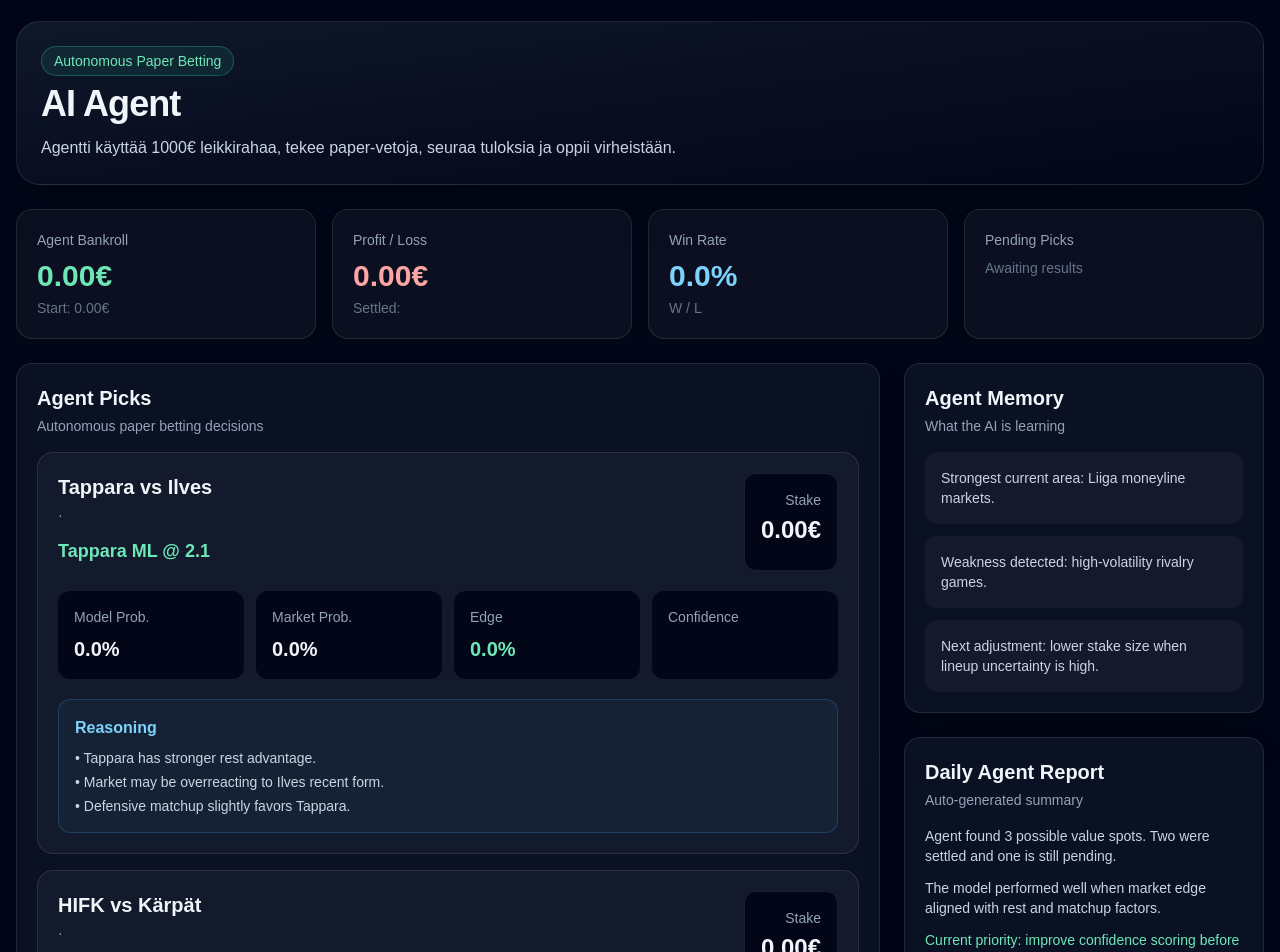
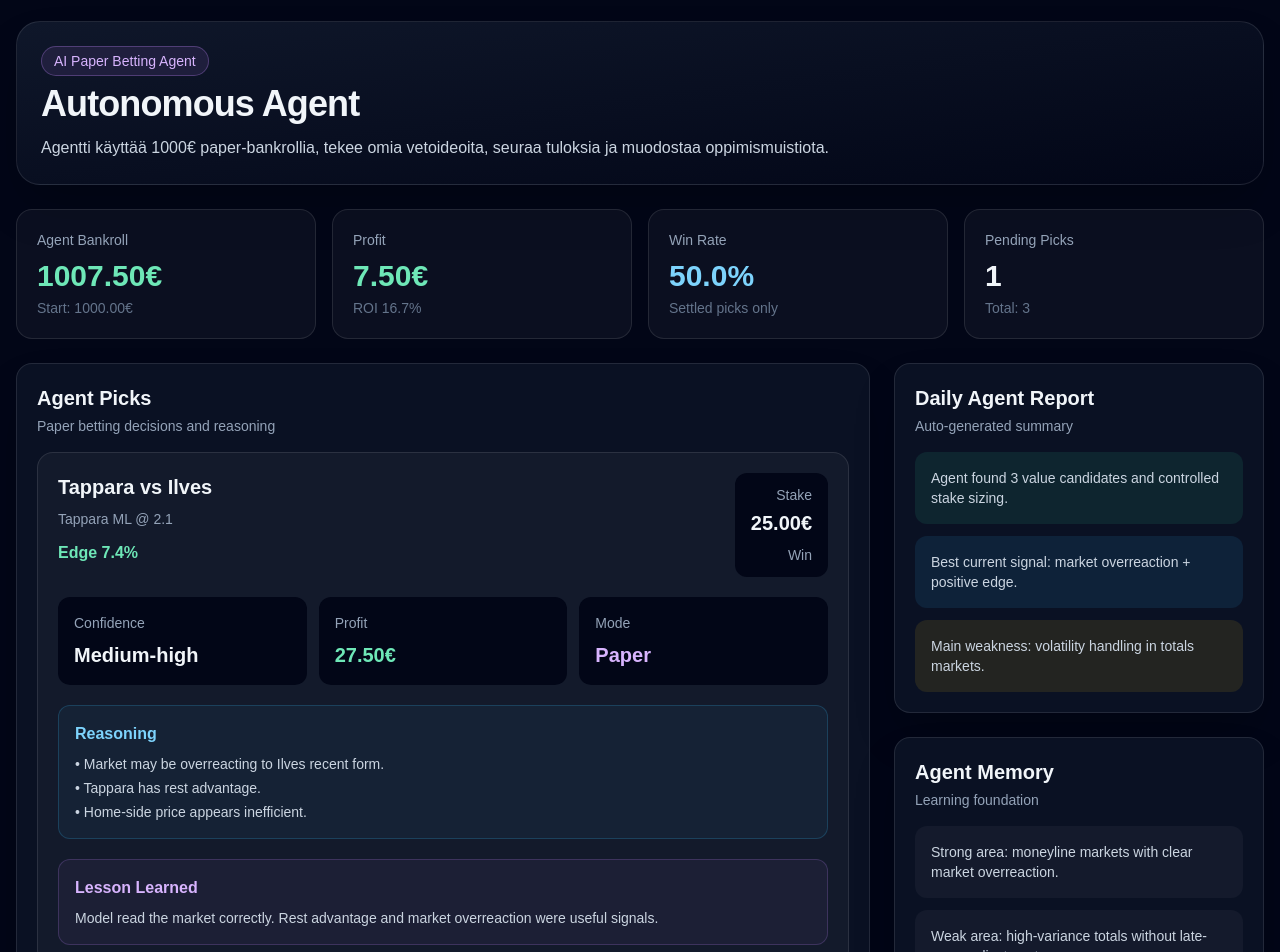
Before and after one commit to vv-glitchhub/scorecaster, a Next.js app: page /agent in a window 1280 px wide. Shown: the part 80-1032 px from the top of the page. Built offline with nearby package versions, Linux system fonts and the light colour scheme.

Commit message:
Update page.jsx

```diff
--- a/app/agent/page.jsx
+++ b/app/agent/page.jsx
@@ -1,80 +1,101 @@
 import Panel from "../components/Panel";
-import {
-  createAgentPick,
-  settleAgentPick,
-  summarizeAgent
-} from "../../lib/agent-engine";
 import { formatMoney, formatPercent } from "../../lib/analysis-engine";
 
-const rawPicks = [
-  createAgentPick({
+const startingBankroll = 1000;
+const unitSize = 25;
+
+const picks = [
+  {
     id: 1,
     match: "Tappara vs Ilves",
-    league: "Liiga",
-    market: "Moneyline",
     selection: "Tappara ML",
     odds: 2.1,
-    modelProbability: 0.55,
-    volatility: "medium",
+    edge: 0.074,
+    confidence: "Medium-high",
+    stake: 25,
+    result: "win",
     reasoning: [
-      "Tappara has stronger rest advantage.",
       "Market may be overreacting to Ilves recent form.",
-      "Defensive matchup slightly favors Tappara."
-    ]
-  }),
-  createAgentPick({
+      "Tappara has rest advantage.",
+      "Home-side price appears inefficient."
+    ],
+    lesson:
+      "Model read the market correctly. Rest advantage and market overreaction were useful signals."
+  },
+  {
     id: 2,
     match: "HIFK vs Kärpät",
-    league: "Liiga",
-    market: "Totals",
     selection: "Under 5.5",
     odds: 1.92,
-    modelProbability: 0.56,
-    volatility: "medium",
+    edge: 0.051,
+    confidence: "Medium",
+    stake: 20,
+    result: "loss",
     reasoning: [
-      "Both teams trending lower tempo.",
-      "Recent goalie form supports under.",
-      "Market total appears slightly inflated."
-    ]
-  }),
-  createAgentPick({
+      "Pace projected lower than market expectation.",
+      "Goalie form supported under.",
+      "Total looked slightly inflated."
+    ],
+    lesson:
+      "Model underestimated late-game scoring volatility. Totals need stronger volatility adjustment."
+  },
+  {
     id: 3,
     match: "Rangers vs Bruins",
-    league: "NHL",
-    market: "Moneyline",
     selection: "Bruins ML",
     odds: 2.25,
-    modelProbability: 0.5,
-    volatility: "high",
+    edge: 0.049,
+    confidence: "Medium",
+    stake: 15,
+    result: "pending",
     reasoning: [
       "Public money appears heavy on Rangers.",
-      "Bruins matchup quality better than market price.",
-      "High volatility limits stake size."
-    ]
-  })
+      "Bruins matchup profile is stronger than price suggests.",
+      "High volatility keeps stake lower."
+    ],
+    lesson: null
+  }
 ];
 
-const picks = [
-  settleAgentPick(rawPicks[0], "win"),
-  settleAgentPick(rawPicks[1], "loss"),
-  rawPicks[2]
-];
+function calculateProfit(pick) {
+  if (pick.result === "win") return pick.stake * (pick.odds - 1);
+  if (pick.result === "loss") return -pick.stake;
+  return 0;
+}
+
+function getStats() {
+  const settled = picks.filter((pick) => pick.result !== "pending");
+  const wins = settled.filter((pick) => pick.result === "win");
+  const totalStake = settled.reduce((sum, pick) => sum + pick.stake, 0);
+  const profit = settled.reduce((sum, pick) => sum + calculateProfit(pick), 0);
+
+  return {
+    bankroll: startingBankroll + profit,
+    profit,
+    totalPicks: picks.length,
+    pending: picks.filter((pick) => pick.result === "pending").length,
+    winRate: settled.length ? wins.length / settled.length : 0,
+    roi: totalStake ? profit / totalStake : 0
+  };
+}
 
 export default function AgentPage() {
-  const summary = summarizeAgent(picks);
+  const stats = getStats();
 
   return (
     <div className="space-y-6">
       <section className="rounded-3xl border border-white/10 bg-gradient-to-br from-slate-900 to-slate-950 p-6 shadow-2xl">
-        <div className="mb-2 inline-flex rounded-full border border-emerald-400/30 bg-emerald-400/10 px-3 py-1 text-sm text-emerald-300">
-          Autonomous Paper Betting
+        <div className="mb-2 inline-flex rounded-full border border-purple-400/30 bg-purple-400/10 px-3 py-1 text-sm text-purple-300">
+          AI Paper Betting Agent
         </div>
 
-        <h1 className="text-4xl font-black tracking-tight">AI Agent</h1>
+        <h1 className="text-4xl font-black tracking-tight">
+          Autonomous Agent
+        </h1>
 
         <p className="mt-3 text-slate-300">
-          Agentti käyttää 1000€ leikkirahaa, tekee paper-vetoja, seuraa tuloksia
-          ja oppii virheistään.
+          Agentti käyttää 1000€ paper-bankrollia, tekee omia vetoideoita,
+          seuraa tuloksia ja muodostaa oppimismuistiota.
         </p>
       </section>
 
@@ -82,50 +103,55 @@ export default function AgentPage() {
         <div className="rounded-2xl border border-white/10 bg-white/[0.04] p-5">
           <div className="text-sm text-slate-400">Agent Bankroll</div>
           <div className="mt-2 text-3xl font-black text-emerald-300">
-            {formatMoney(summary.bankroll)}
+            {formatMoney(stats.bankroll)}
           </div>
           <div className="mt-1 text-sm text-slate-500">
-            Start: {formatMoney(summary.startingBankroll)}
+            Start: {formatMoney(startingBankroll)}
           </div>
         </div>
 
         <div className="rounded-2xl border border-white/10 bg-white/[0.04] p-5">
-          <div className="text-sm text-slate-400">Profit / Loss</div>
+          <div className="text-sm text-slate-400">Profit</div>
           <div
             className={`mt-2 text-3xl font-black ${
-              summary.totalProfit >= 0 ? "text-emerald-300" : "text-red-300"
+              stats.profit >= 0 ? "text-emerald-300" : "text-red-300"
             }`}
           >
-            {formatMoney(summary.totalProfit)}
+            {formatMoney(stats.profit)}
           </div>
           <div className="mt-1 text-sm text-slate-500">
-            Settled: {summary.settledPicks}
+            ROI {formatPercent(stats.roi)}
           </div>
         </div>
 
         <div className="rounded-2xl border border-white/10 bg-white/[0.04] p-5">
           <div className="text-sm text-slate-400">Win Rate</div>
           <div className="mt-2 text-3xl font-black text-sky-300">
-            {formatPercent(summary.winRate)}
+            {formatPercent(stats.winRate)}
           </div>
           <div className="mt-1 text-sm text-slate-500">
-            {summary.wins}W / {summary.losses}L
+            Settled picks only
           </div>
         </div>
 
         <div className="rounded-2xl border border-white/10 bg-white/[0.04] p-5">
           <div className="text-sm text-slate-400">Pending Picks</div>
           <div className="mt-2 text-3xl font-black">
-            {summary.pendingPicks}
+            {stats.pending}
           </div>
-          <div className="mt-1 text-sm text-slate-500">Awaiting results</div>
+          <div className="mt-1 text-sm text-slate-500">
+            Total: {stats.totalPicks}
+          </div>
         </div>
       </section>
 
-      <section className="grid gap-6 lg:grid-cols-[1fr_360px]">
-        <Panel title="Agent Picks" subtitle="Autonomous paper betting decisions">
+      <section className="grid gap-6 lg:grid-cols-[1fr_370px]">
+        <Panel title="Agent Picks" subtitle="Paper betting decisions and reasoning">
           <div className="space-y-4">
-            {picks.map((pick) => (
+            {picks.map((pick) => {
+              const profit = calculateProfit(pick);
+
+              return (
                 <div
                   key={pick.id}
                   className="rounded-2xl border border-white/10 bg-white/[0.04] p-5"
@@ -133,51 +159,48 @@ export default function AgentPage() {
                   <div className="flex flex-col gap-4 lg:flex-row lg:items-start lg:justify-between">
                     <div>
                       <div className="text-xl font-black">{pick.match}</div>
-                    <div className="mt-1 text-sm text-slate-400">
-                      {pick.league} · {pick.market}
+                      <div className="mt-2 text-sm text-slate-400">
+                        {pick.selection} @ {pick.odds}
                       </div>
-                    <div className="mt-3 text-lg font-bold text-emerald-300">
-                      {pick.selection} @ {pick.odds}
+                      <div className="mt-3 font-bold text-emerald-300">
+                        Edge {formatPercent(pick.edge)}
                       </div>
                     </div>
 
-                  <div className="rounded-xl border border-white/10 bg-slate-950 p-4 text-right">
+                    <div className="rounded-xl bg-slate-950 px-4 py-3 text-right">
                       <div className="text-sm text-slate-400">Stake</div>
-                    <div className="mt-1 text-2xl font-black">
-                      {formatMoney(pick.suggestedStake)}
+                      <div className="mt-1 text-xl font-black">
+                        {formatMoney(pick.stake)}
                       </div>
                       <div className="mt-2 text-sm capitalize text-slate-400">
-                      {pick.status}
+                        {pick.result}
                       </div>
                     </div>
                   </div>
 
-                <div className="mt-5 grid gap-3 md:grid-cols-4">
+                  <div className="mt-5 grid gap-3 md:grid-cols-3">
                     <div className="rounded-xl bg-slate-950 p-4">
-                    <div className="text-sm text-slate-400">Model Prob.</div>
+                      <div className="text-sm text-slate-400">Confidence</div>
                       <div className="mt-2 text-xl font-black">
-                      {formatPercent(pick.modelProbability)}
+                        {pick.confidence}
                       </div>
                     </div>
 
                     <div className="rounded-xl bg-slate-950 p-4">
-                    <div className="text-sm text-slate-400">Market Prob.</div>
-                    <div className="mt-2 text-xl font-black">
-                      {formatPercent(pick.marketProbability)}
+                      <div className="text-sm text-slate-400">Profit</div>
+                      <div
+                        className={`mt-2 text-xl font-black ${
+                          profit >= 0 ? "text-emerald-300" : "text-red-300"
+                        }`}
+                      >
+                        {pick.result === "pending" ? "-" : formatMoney(profit)}
                       </div>
                     </div>
 
                     <div className="rounded-xl bg-slate-950 p-4">
-                    <div className="text-sm text-slate-400">Edge</div>
-                    <div className="mt-2 text-xl font-black text-emerald-300">
-                      {formatPercent(pick.edge)}
-                    </div>
-                  </div>
-
-                  <div className="rounded-xl bg-slate-950 p-4">
-                    <div className="text-sm text-slate-400">Confidence</div>
-                    <div className="mt-2 text-xl font-black">
-                      {pick.confidence}
+                      <div className="text-sm text-slate-400">Mode</div>
+                      <div className="mt-2 text-xl font-black text-purple-300">
+                        Paper
                       </div>
                     </div>
                   </div>
@@ -197,47 +220,42 @@ export default function AgentPage() {
                         Lesson Learned
                       </div>
                       <p className="mt-2 text-sm text-slate-300">
-                      {pick.lesson.summary}
-                    </p>
-                    <p className="mt-2 text-sm text-slate-400">
-                      {pick.lesson.futureAdjustment}
+                        {pick.lesson}
                       </p>
                     </div>
                   )}
                 </div>
-            ))}
+              );
+            })}
           </div>
         </Panel>
 
         <div className="space-y-6">
-          <Panel title="Agent Memory" subtitle="What the AI is learning">
+          <Panel title="Daily Agent Report" subtitle="Auto-generated summary">
             <div className="space-y-3 text-sm text-slate-300">
-              <div className="rounded-xl bg-white/[0.04] p-4">
-                Strongest current area: Liiga moneyline markets.
+              <div className="rounded-xl bg-emerald-400/10 p-4">
+                Agent found 3 value candidates and controlled stake sizing.
               </div>
-              <div className="rounded-xl bg-white/[0.04] p-4">
-                Weakness detected: high-volatility rivalry games.
+              <div className="rounded-xl bg-sky-400/10 p-4">
+                Best current signal: market overreaction + positive edge.
               </div>
-              <div className="rounded-xl bg-white/[0.04] p-4">
-                Next adjustment: lower stake size when lineup uncertainty is high.
+              <div className="rounded-xl bg-yellow-400/10 p-4">
+                Main weakness: volatility handling in totals markets.
               </div>
             </div>
           </Panel>
 
-          <Panel title="Daily Agent Report" subtitle="Auto-generated summary">
+          <Panel title="Agent Memory" subtitle="Learning foundation">
             <div className="space-y-3 text-sm text-slate-300">
-              <p>
-                Agent found 3 possible value spots. Two were settled and one is
-                still pending.
-              </p>
-              <p>
-                The model performed well when market edge aligned with rest and
-                matchup factors.
-              </p>
-              <p className="text-emerald-300">
-                Current priority: improve confidence scoring before increasing
-                stake sizes.
-              </p>
+              <div className="rounded-xl bg-white/[0.04] p-4">
+                Strong area: moneyline markets with clear market overreaction.
+              </div>
+              <div className="rounded-xl bg-white/[0.04] p-4">
+                Weak area: high-variance totals without late-game adjustment.
+              </div>
+              <div className="rounded-xl bg-white/[0.04] p-4">
+                Next upgrade: connect agent picks to real `/api/top-picks`.
+              </div>
             </div>
           </Panel>
         </div>
```
Lines whose indentation alone changed are shown as unchanged.
